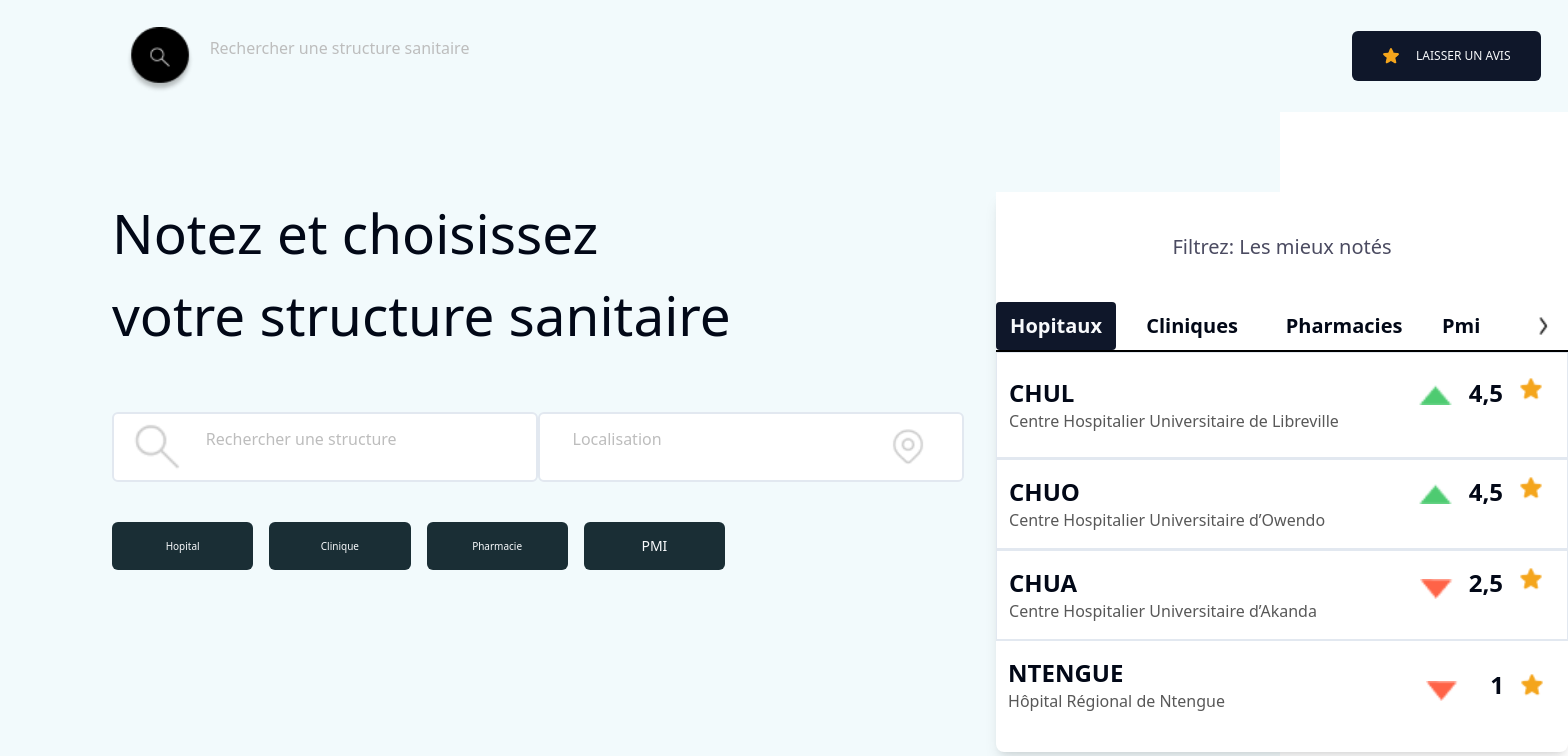
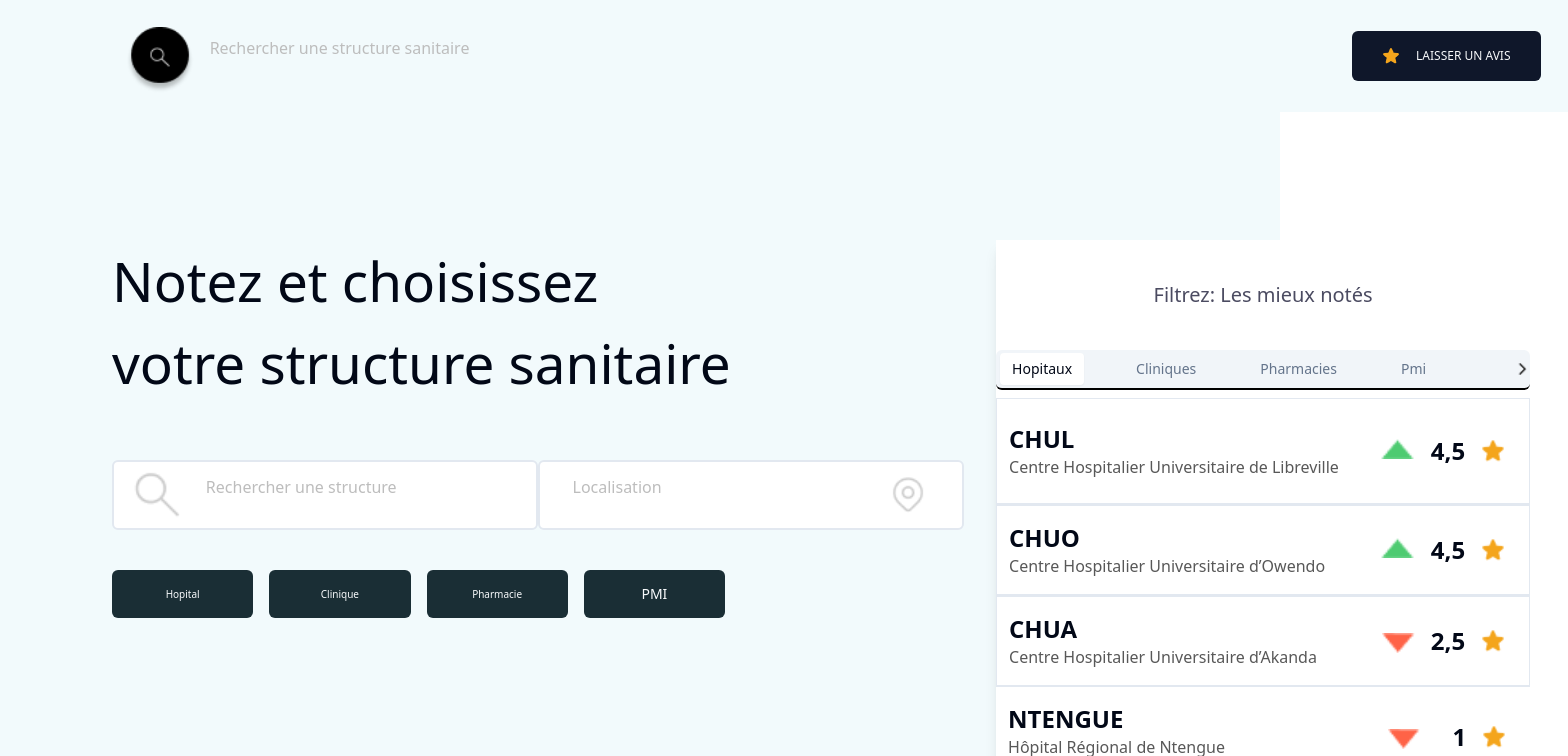
Before and after one commit to JojoELITE/O-Hitu-vite-project, a React (Vite) app: page / in a window 1280 px wide. Shown: the top 756 px of the page, 1568 px wide, since content can reach past the window. Built offline with nearby package versions, Linux system fonts and the light colour scheme.

Commit message:
fin de la version mobile , debut desktop

```diff
--- a/package.json
+++ b/package.json
@@ -18,6 +18,7 @@
     "@radix-ui/react-menubar": "^1.0.4",
     "@radix-ui/react-navigation-menu": "^1.1.4",
     "@radix-ui/react-slot": "^1.0.2",
+    "@radix-ui/react-tabs": "^1.0.4",
     "class-variance-authority": "^0.7.0",
     "clsx": "^2.1.0",
     "lucide-react": "^0.364.0",
--- /dev/null
+++ b/src/components/ui/tabs.jsx
@@ -0,0 +1,41 @@
+import * as React from "react"
+import * as TabsPrimitive from "@radix-ui/react-tabs"
+
+import { cn } from "@/lib/utils"
+
+const Tabs = TabsPrimitive.Root
+
+const TabsList = React.forwardRef(({ className, ...props }, ref) => (
+  <TabsPrimitive.List
+    ref={ref}
+    className={cn(
+      "inline-flex h-10 items-center w-full rounded-md bg-muted p-1 text-muted-foreground ",
+      className
+    )}
+    {...props} />
+))
+TabsList.displayName = TabsPrimitive.List.displayName
+
+const TabsTrigger = React.forwardRef(({ className, ...props }, ref) => (
+  <TabsPrimitive.Trigger
+    ref={ref}
+    className={cn(
+      "inline items-center whitespace-nowrap rounded-sm px-3 py-1.5 text-sm font-medium ring-offset-background transition-all focus-visible:outline-none focus-visible:ring-2 focus-visible:ring-ring focus-visible:ring-offset-2 disabled:pointer-events-none disabled:opacity-50 data-[state=active]:bg-background data-[state=active]:text-foreground data-[state=active]:shadow-sm",
+      className
+    )}
+    {...props} />
+))
+TabsTrigger.displayName = TabsPrimitive.Trigger.displayName
+
+const TabsContent = React.forwardRef(({ className, ...props }, ref) => (
+  <TabsPrimitive.Content
+    ref={ref}
+    className={cn(
+      "mt-2 ring-offset-background focus-visible:outline-none focus-visible:ring-2 focus-visible:ring-ring focus-visible:ring-offset-2",
+      className
+    )}
+    {...props} />
+))
+TabsContent.displayName = TabsPrimitive.Content.displayName
+
+export { Tabs, TabsList, TabsTrigger, TabsContent }
--- a/src/pages/Home.jsx
+++ b/src/pages/Home.jsx
@@ -1,11 +1,13 @@
 import React from "react";
 import { Button } from "@/components/ui/button"
+import Footer from "./components/Footer";
+import { Tabs, TabsContent, TabsList, TabsTrigger } from "@/components/ui/tabs"
 
 
 function Home() {
 
   return (
-    <div className="">
+    <div className="block md:hidden lg:block">
 
 
         <nav className="flex items-center lg:fixed sm:fixed gap-4 lg:gap-0 py-4 lg:py-4 px-8 lg:px-28  bg-[#F2FAFC]">
@@ -54,7 +56,7 @@ function Home() {
 
 
 
-        <div className="py-2 lg:py-48 px-8 lg:px-28 block lg:flex justify-between bg-[#F2FAFC]">
+        <div className="py-2 lg:py-60 px-8 lg:px-28 block lg:flex justify-between bg-[#F2FAFC]">
 
             <div>
 
@@ -133,6 +135,19 @@ function Home() {
 
             </div>
 
+
+
+
+
+
+
+
+
+
+
+
+
+
             <div className="mt-10 lg:mt-0">
 
                 <div className="h-[430px] lg:h-[560px] bg-white rounded-b-lg shadow-lg">
@@ -140,18 +155,26 @@ function Home() {
                     <h2 className="text-[#4B4B61] text-center py-6 lg:py-10 text-[20px]  sm:block lg:hidden">Les mieux notés</h2>
 
 
-                    <div className="flex lg:gap-4 items-center border-b-2 border-black">
-                        <Button className="w-[80px] lg:w-[120px] h-[48px] font-bold text-[10px] lg:text-xl rounded" variant="">Hopitaux</Button>
-                        <Button className="w-[80px] lg:w-[120px] h-[48px] font-bold text-[10px] lg:text-xl rounded" variant="online">Cliniques</Button>
-                        <Button className="w-[80px] lg:w-[120px] h-[48px] font-bold text-[10px] lg:text-xl rounded ml-4" variant="online">Pharmacies</Button>
-                        <Button className="w-[80px] lg:w-[100px] h-[48px] font-bold text-[10px] lg:text-xl rounded" variant="online">Pmi</Button>
-
-                        <Button className="h-[48px] font-bold text-xl rounded lg:block hidden" variant="online">
-                            <img className="h-6" src="assets/ph_caret-up-bold.png" alt="logo"/>
-                        </Button>
-                    </div>
 
 
+
+
+
+
+
+        <Tabs defaultValue="account" className="">
+            <TabsList className="gap-2 lg:gap-10 border-b-2 border-black">
+                <TabsTrigger value="account">Hopitaux</TabsTrigger>
+                <TabsTrigger value="cliniques">Cliniques</TabsTrigger>
+                <TabsTrigger value="pharmacies">Pharmacies</TabsTrigger>
+                <TabsTrigger value="pmi">Pmi</TabsTrigger>
+                <TabsTrigger value="...">
+                    <img className="h-4 lg:h-4  ml-6 lg:ml-6" src="assets/ph_caret-up-bold.png" alt="logo"/>
+                </TabsTrigger>
+
+
+            </TabsList>
+            <TabsContent value="account">
 
 
                         <div className="py-2 lg:py-6 px-3 flex justify-between border-b-2 border">
@@ -160,10 +183,10 @@ function Home() {
                                 <h6 className="text-[#585858] text-[10px] lg:text-[16px]">Centre Hospitalier Universitaire de Libreville</h6>
                             </div>
 
-                        <div className="flex mr-3 gap-4 mt-5 lg:mt-0">
-                            <img className="h-2.5 lg:h-5 mt-2 lg:mt-2" src="assets/Vector.png" alt="logo"/>
+                            <div className="flex mr-3 gap-4 mt-5 lg:mt-3">
+                                <img className="h-2.5 lg:h-5 mt-2 lg:mt-1" src="assets/Vector.png" alt="logo"/>
                                 <h1 className="font-bold text-xl lg:text-2xl">4,5</h1>
-                            <img className="h-3 lg:h-6 mt-2 lg:mt-0" src="assets/ph_star-fill.png" alt="logo"/>
+                                <img className="h-3 lg:h-6 mt-2 lg:mt-1" src="assets/ph_star-fill.png" alt="logo"/>
 
                             </div>
 
@@ -176,10 +199,10 @@ function Home() {
                                 <h6 className="text-[#585858] text-[10px] lg:text-[16px]">Centre Hospitalier Universitaire d’Owendo</h6>
                             </div>
 
-                        <div className="flex mr-3 gap-4 mt-5 lg:mt-0">
-                            <img className="h-2.5 lg:h-5 mt-2 lg:mt-2" src="assets/Vector.png" alt="logo"/>
+                            <div className="flex mr-3 gap-4 mt-5 lg:mt-3">
+                                <img className="h-2.5 lg:h-5 mt-2 lg:mt-1" src="assets/Vector.png" alt="logo"/>
                                 <h1 className="font-bold text-xl lg:text-2xl">4,5</h1>
-                            <img className="h-3 lg:h-6 mt-2 lg:mt-0" src="assets/ph_star-fill.png" alt="logo"/>
+                                <img className="h-3 lg:h-6 mt-2 lg:mt-1" src="assets/ph_star-fill.png" alt="logo"/>
 
                             </div>
 
@@ -192,10 +215,10 @@ function Home() {
                                 <h6 className="text-[#585858] text-[10px] lg:text-[16px]">Centre Hospitalier Universitaire d’Akanda</h6>
                             </div>
 
-                        <div className="flex mr-3 gap-4 mt-4 lg:mt-0">
-                            <img className="h-2.5 lg:h-5 mt-3 lg:mt-3" src="assets/Vector Rouge.png" alt="logo"/>
+                            <div className="flex mr-3 gap-4 mt-4 lg:mt-3">
+                                <img className="h-2.5 lg:h-5 mt-3 lg:mt-2" src="assets/Vector Rouge.png" alt="logo"/>
                                 <h1 className="font-bold text-xl lg:text-2xl">2,5</h1>
-                            <img className="h-3 lg:h-6 mt-2 lg:mt-0" src="assets/ph_star-fill.png" alt="logo"/>
+                                <img className="h-3 lg:h-6 mt-2 lg:mt-1" src="assets/ph_star-fill.png" alt="logo"/>
 
                             </div>
 
@@ -208,15 +231,21 @@ function Home() {
                                 <h6 className="text-[#585858] text-[10px] lg:text-[16px]">Hôpital Régional de Ntengue</h6>
                             </div>
 
-                        <div className="flex mr-3 gap-4 mt-4 lg:mt-0 items-center">
-                            <img className="h-2.5 lg:h-5 mt-2 lg:mt-3 mr-4" src="assets/Vector Rouge.png" alt="logo"/>
+                            <div className="flex mr-3 gap-4 mt-4 lg:mt-3 items-center">
+                                <img className="h-2.5 lg:h-5 mt-2 lg:mt-1 mr-4" src="assets/Vector Rouge.png" alt="logo"/>
                                 <h1 className="font-bold text-xl lg:text-2xl">1</h1>
                                 <img className="h-3 lg:h-6 mt-0 lg:mt-0" src="assets/ph_star-fill.png" alt="logo"/>
 
                             </div>
 
                         </div>
+            </TabsContent>
+            <TabsContent value="cliniques">Change your password here.</TabsContent>
+            <TabsContent value="pharmacies">Change your password here.</TabsContent>
+            <TabsContent value="pmi">Change your password here.</TabsContent>
+            <TabsContent value="...">Change your password here.</TabsContent>
 
+        </Tabs>
 
 
 
@@ -263,7 +292,7 @@ function Home() {
 
 
 
-        <div className="py-16 bg-[#F6F8FB] hidden lg:block">
+        <div className="py-6 bg-[#F6F8FB] hidden lg:block">
 
             <h1 className="font-bold text-4xl text-center">Trouvez l'hôpital ou la clinique qui prendra <br/>
                 soin de vous grâce aux avis des patients
@@ -310,94 +339,9 @@ function Home() {
             </div>
         </div>
 
+        <Footer/>
 
 
-        <footer className="bg-black flex hidden lg:flex">
-
-            <div className="flex py-12 px-28 gap-60">
-
-                <div className="">
-                    <div>
-                        <img src="assets/Group_9__6_-removebg-preview 1.png" alt="logo"/>
-                    </div>
-                </div>
-
-
-                <div className="text-white">
-                    <div>
-                        <a href="#">Qui sommes-nous ?</a>
-                    </div>
-
-                    <div className="mt-6">
-                        <a href="#">Presse</a>
-                    </div>
-
-                    <div className="mt-6">
-                        <a href="#">Mentions légales</a>
-                    </div>
-
-                </div>
-            </div>
-
-
-            <div className="flex py-12 px-28 gap-60">
-                <div className="text-white">
-
-                    <div>
-                        <a href="#">Conditions générales d'utilisation</a>
-                    </div>
-
-                    <div className="mt-6">
-                        <a href="#">Politique de confidentialité</a>
-                    </div>
-
-                </div>
-
-
-                <div>
-                    <h6 className="text-sm text-[#9E4141]">Contactez-nous :</h6>
-
-                    <div className="mt-3">
-                        <a className="text-white " href="#">contact@cnx4-0.com</a>
-                    </div>
-
-                    <h6 className="text-sm text-[#9E4141] mt-5">Suivez-nous sur les réseaux</h6>
-
-
-                    <div className="flex gap-3 items-center mt-3">
-
-                        <div>
-                            <a href="#">
-                                 <img className="" src="assets/fa Icon.png" alt="logo"/>
-                            </a>
-                        </div>
-
-
-                        <div>
-                            <a href="#">
-                                 <img className="" src="assets/Twitter Vector.png" alt="logo"/>
-                            </a>
-                        </div>
-
-
-                        <div>
-                            <a href="#">
-                                 <img className="" src="assets/in Vector (1).png" alt="logo"/>
-                            </a>
-                        </div>
-
-
-                    </div>
-
-                </div>
-            </div>
-
-        </footer>
-
-
-        <div className="bg-black p-6 hidden lg:block">
-            <h1 className="font-bold text-white text-center">© 2024 - CONNEXIONS 4.0</h1>
-        </div>
 
     </div>
   )
--- /dev/null
+++ b/src/pages/components/Footer.jsx
@@ -0,0 +1,102 @@
+import React from "react"
+
+function Footer() {
+
+  return (
+    <>
+
+    <footer className="bg-black flex hidden lg:flex">
+
+    <div className="flex py-12 px-28 gap-60">
+
+        <div className="">
+            <div>
+                <img src="assets/Group_9__6_-removebg-preview 1.png" alt="logo"/>
+            </div>
+        </div>
+
+
+        <div className="text-white">
+            <div>
+                <a href="#">Qui sommes-nous ?</a>
+            </div>
+
+            <div className="mt-6">
+                <a href="#">Presse</a>
+            </div>
+
+            <div className="mt-6">
+                <a href="#">Mentions légales</a>
+            </div>
+
+        </div>
+    </div>
+
+
+    <div className="flex py-12 px-28 gap-60">
+        <div className="text-white">
+
+            <div>
+                <a href="#">Conditions générales d'utilisation</a>
+            </div>
+
+            <div className="mt-6">
+                <a href="#">Politique de confidentialité</a>
+            </div>
+
+        </div>
+
+
+        <div>
+            <h6 className="text-sm text-[#9E4141]">Contactez-nous :</h6>
+
+            <div className="mt-3">
+                <a className="text-white " href="#">contact@cnx4-0.com</a>
+            </div>
+
+            <h6 className="text-sm text-[#9E4141] mt-5">Suivez-nous sur les réseaux</h6>
+
+
+            <div className="flex gap-3 items-center mt-3">
+
+                <div>
+                    <a href="#">
+                        <img className="" src="assets/fa Icon.png" alt="logo"/>
+                    </a>
+                </div>
+
+
+                <div>
+                    <a href="#">
+                        <img className="" src="assets/Twitter Vector.png" alt="logo"/>
+                    </a>
+                </div>
+
+
+                <div>
+                    <a href="#">
+                        <img className="" src="assets/in Vector (1).png" alt="logo"/>
+                    </a>
+                </div>
+
+
+            </div>
+
+        </div>
+    </div>
+
+    </footer>
+
+
+    <div className="bg-black p-6 hidden lg:block">
+        <h1 className="font-bold text-white text-center">© 2024 - CONNEXIONS 4.0</h1>
+    </div>
+
+
+
+
+    </>
+  )
+}
+
+export default Footer;
```
Also changed, not shown: src/pages/components/Header.jsx (added, +43 -0 lines), 1 other file (tests, documents, lock files or other folders). Lines whose indentation alone changed are shown as unchanged.
